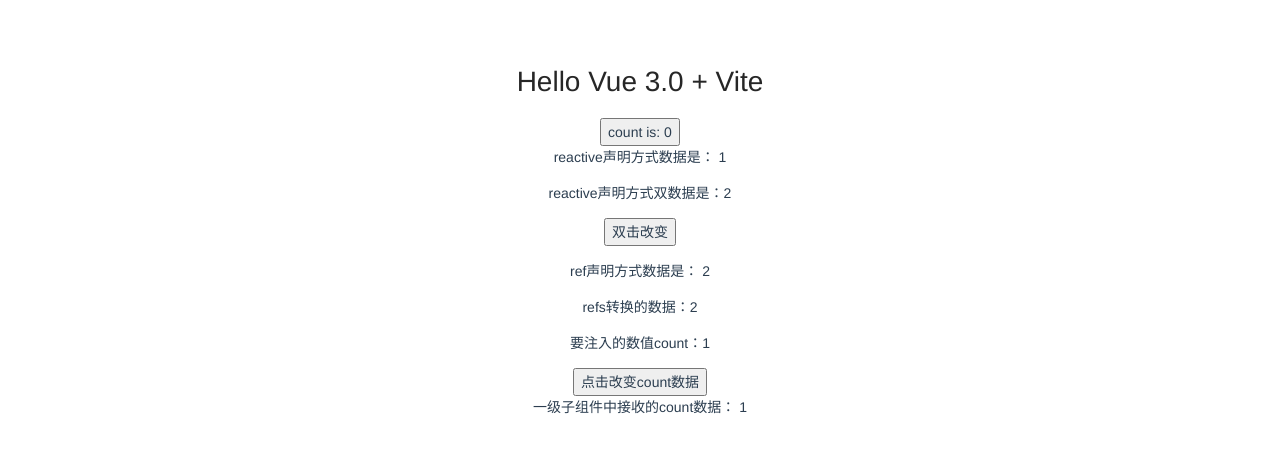
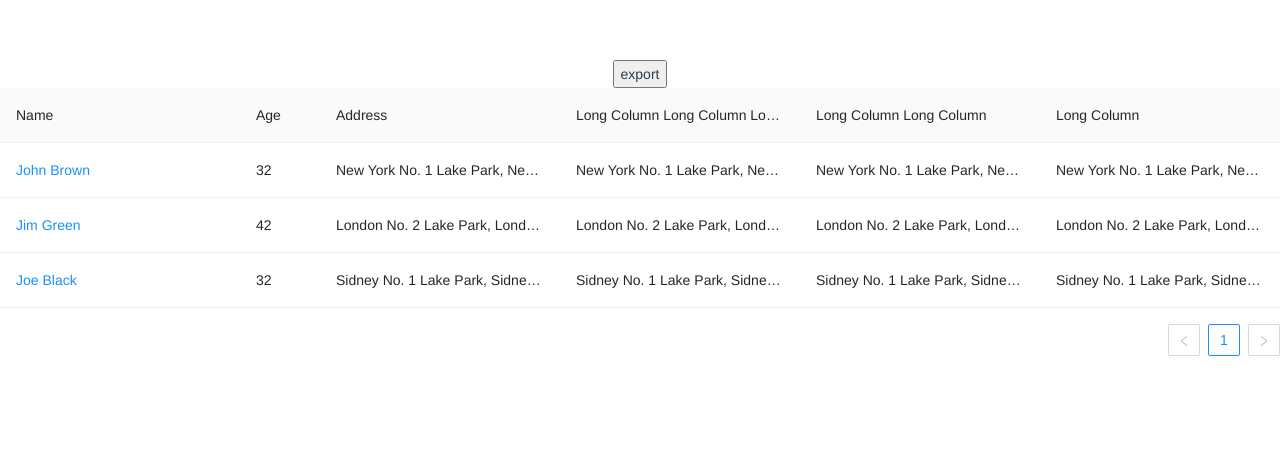
Before and after one commit to ChongQianQian/Vite-demo, a Vue app: page / in a window 1280 px wide. Shown: the top 452 px of the page. Built offline with nearby package versions, Linux system fonts and the light colour scheme.

Commit message:
修改--

```diff
--- a/package.json
+++ b/package.json
@@ -9,7 +9,8 @@
     "ant-design-vue": "^2.0.0-rc.3",
     "axios": "^0.21.0",
     "mitt": "^2.1.0",
-    "vue": "^3.0.2"
+    "vue": "^3.0.2",
+    "xlsx": "^0.16.9"
   },
   "devDependencies": {
     "@vue/compiler-sfc": "^3.0.2",
--- a/src/App.vue
+++ b/src/App.vue
@@ -1,7 +1,7 @@
 <template>
 
   <!-- 1.composition api -->
-  <HelloWorld msg="Hello Vue 3.0 + Vite" />
+  <!-- <HelloWorld msg="Hello Vue 3.0 + Vite" /> -->
   <!-- 与现有的 API 配合 this使用 -->
   <!-- <CompositionDemo/> -->
 
--- /dev/null
+++ b/src/components/File/FileDown.vue
@@ -0,0 +1,81 @@
+<template>
+  <button>export</button>
+  <a-table :columns="columns" :data-source="data">
+    <template #name="{text}">
+      <a>{{ text }}</a>
+    </template>
+  </a-table>
+</template>
+<script>
+const columns = [
+  {
+    title: 'Name',
+    dataIndex: 'name',
+    key: 'name',
+    slots: { customRender: 'name' },
+  },
+  {
+    title: 'Age',
+    dataIndex: 'age',
+    key: 'age',
+    width: 80,
+  },
+  {
+    title: 'Address',
+    dataIndex: 'address',
+    key: 'address 1',
+    ellipsis: true,
+  },
+  {
+    title: 'Long Column Long Column Long Column',
+    dataIndex: 'address',
+    key: 'address 2',
+    ellipsis: true,
+  },
+  {
+    title: 'Long Column Long Column',
+    dataIndex: 'address',
+    key: 'address 3',
+    ellipsis: true,
+  },
+  {
+    title: 'Long Column',
+    dataIndex: 'address',
+    key: 'address 4',
+    ellipsis: true,
+  },
+];
+
+const data = [
+  {
+    key: '1',
+    name: 'John Brown',
+    age: 32,
+    address: 'New York No. 1 Lake Park, New York No. 1 Lake Park',
+    tags: ['nice', 'developer'],
+  },
+  {
+    key: '2',
+    name: 'Jim Green',
+    age: 42,
+    address: 'London No. 2 Lake Park, London No. 2 Lake Park',
+    tags: ['loser'],
+  },
+  {
+    key: '3',
+    name: 'Joe Black',
+    age: 32,
+    address: 'Sidney No. 1 Lake Park, Sidney No. 1 Lake Park',
+    tags: ['cool', 'teacher'],
+  },
+];
+
+export default {
+  data() {
+    return {
+      data,
+      columns,
+    };
+  },
+};
+</script>
--- a/src/components/OtherDemo.vue
+++ b/src/components/OtherDemo.vue
@@ -1,24 +1,32 @@
 <!--
  * @Author: 云乐
  * @Date: 2020-12-10 19:29:33
- * @LastEditTime: 2020-12-10 19:39:14
+ * @LastEditTime: 2020-12-15 15:53:12
  * @LastEditors: 云乐
- * @Description:
+ * @Description: 数据注入和接收
 -->
 <template>
   <div>
-    <p>要注入的数值count：{{ count }}</p>
-    <button @click="count=2">点击改变count数据</button>
-    <First></First>
+    <!-- 数据注入和接收 -->
+    <!-- <p>要注入的数值count：{{ count }}</p>
+    <button @click="count = 2">点击改变count数据</button>
+    <First></First> -->
+
+    <!-- 文件上传和下载 -->
+    <FileDown></FileDown>
   </div>
 </template>
 
 <script>
 import First from "./Privide/First.vue";
+import FileDown from "./File/FileDown.vue";
+
 import { ref } from "vue";
+
 export default {
   components: {
     First,
+    FileDown
   },
   provide() {
     return {
```
Also changed, not shown: src/main.js (+6 -1 lines), 1 other file (tests, documents, lock files or other folders).
